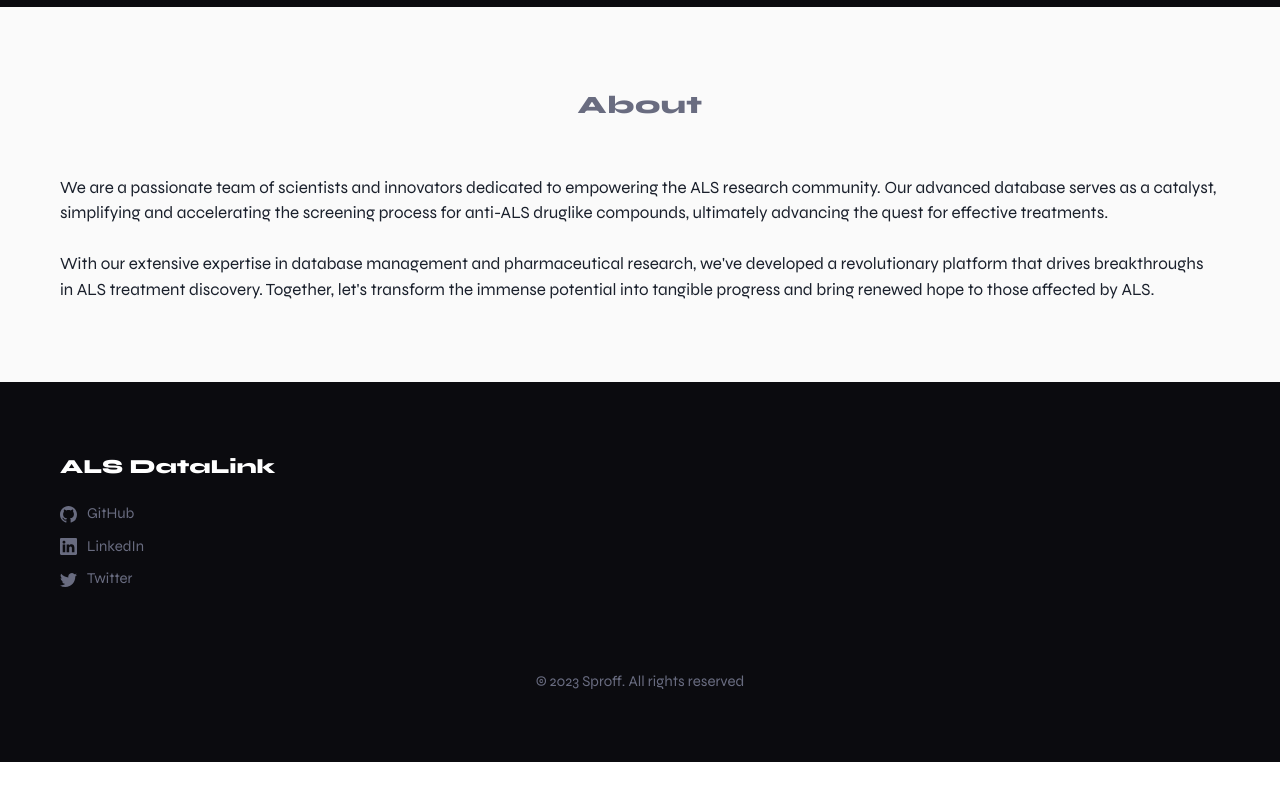
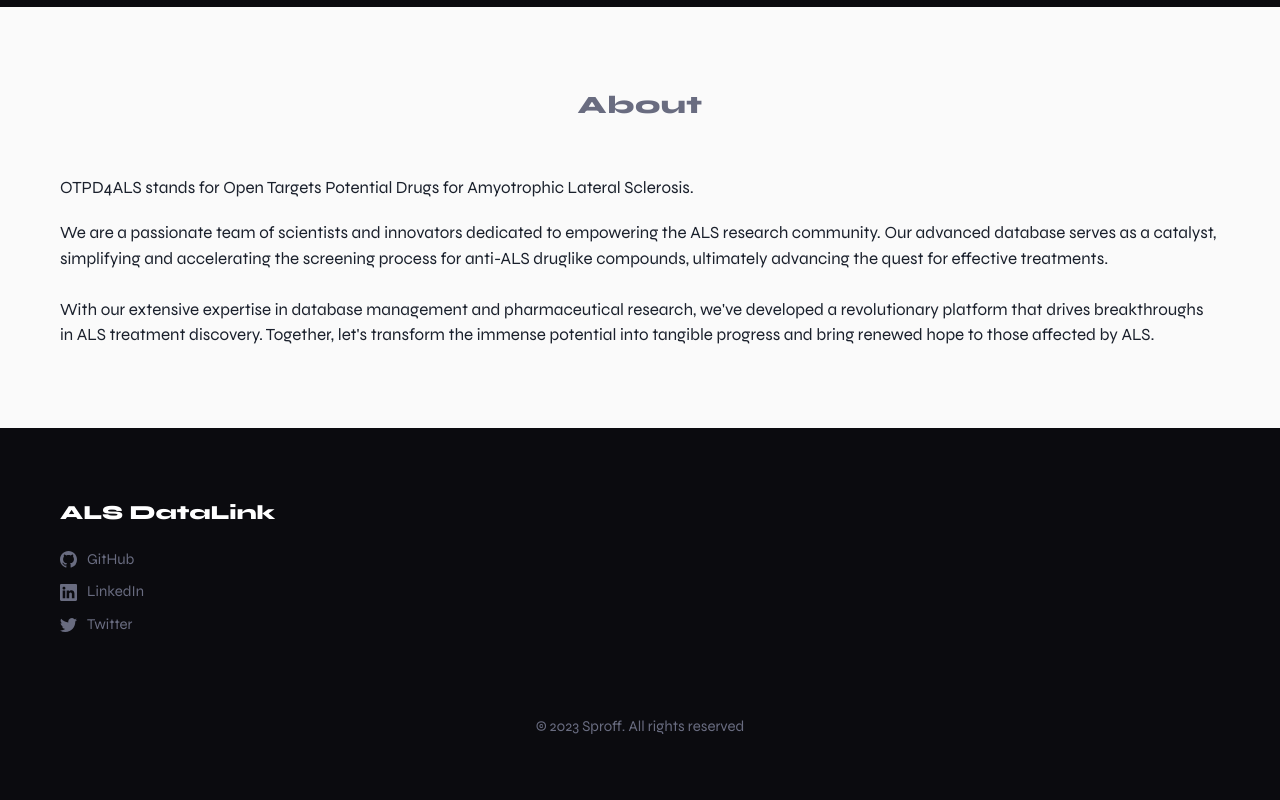
Before and after one commit to Sproff/otpd4als, a Next.js app: page / in a window 1280 px wide. Shown: the part 793-1593 px from the top of the page. Before the commit the page ends 1555 px from the top, so only its background shows below. Built offline with nearby package versions, Linux system fonts and the light colour scheme; grey boxes are pictures that could not be loaded.

Commit message:
feat: 🎸 about update

```diff
--- a/components/templates/home/about/index.tsx
+++ b/components/templates/home/about/index.tsx
@@ -15,6 +15,10 @@ const About = () => {
 				</Text>
 
 				<Box mt="5rem">
+					<Text fontSize={["1.6rem", "1.6rem", "1.7rem"]} mb="2rem">
+						OTPD4ALS stands for Open Targets Potential Drugs for Amyotrophic
+						Lateral Sclerosis.
+					</Text>
 					<Text fontSize={["1.6rem", "1.6rem", "1.7rem"]}>
 						We are a passionate team of scientists and innovators dedicated to
 						empowering the ALS research community. Our advanced database serves
```
